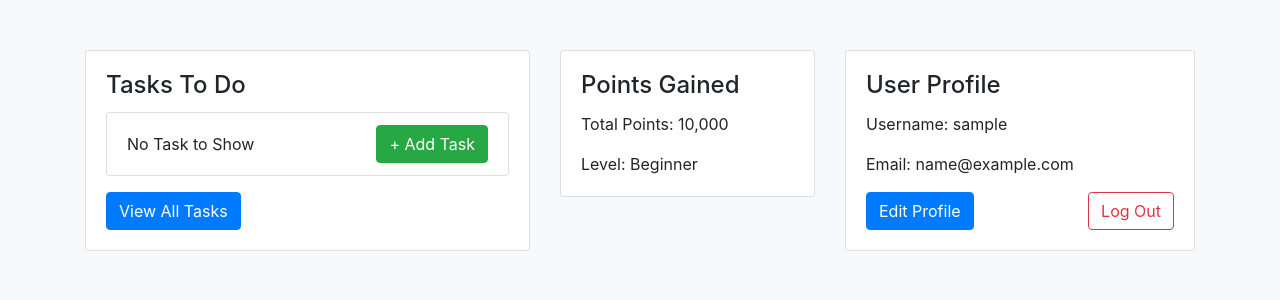
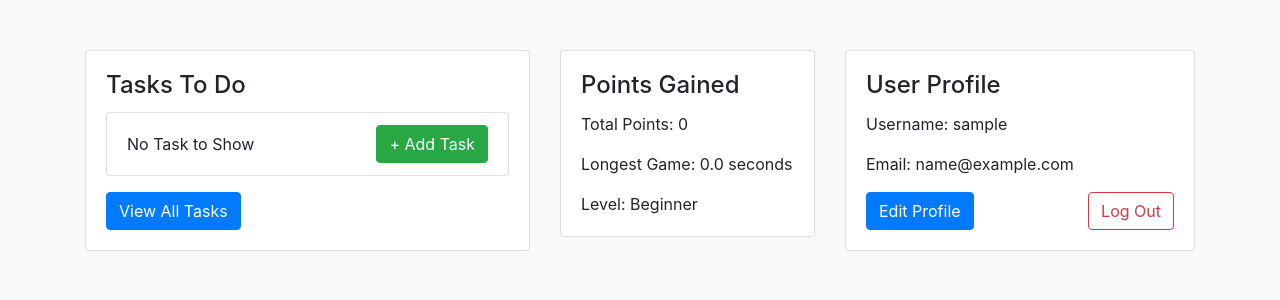
Before and after one commit to UCCS-CS4300-5300/group5-spring2024, a Django app: page / in a window 1280 px wide. Shown: the part 132-432 px from the top of the page. Run offline with Django 5.2, Linux system fonts and the light colour scheme; the visitor is signed in with stand-in values (Sample User, id 1); data comes from the database, SQL or seed files in the repository; data that the repository does not hold is empty; some libraries are stand-ins or nearby versions.

Commit message:
Changed the home page to display longest game

```diff
--- a/Task_Quest_App/Task_Quest_Config/templates/Task_Quest_Config/game.html
+++ b/Task_Quest_App/Task_Quest_Config/templates/Task_Quest_Config/game.html
@@ -13,7 +13,7 @@
 
     <form name='formName' method="post" action="{% url 'quest-game' %}">
       <label> High Score: {{ inputName }}
-        <input type="text" name='inputName'>
+        <input type="text" name='inputName' readonly>
         </label>
       {% csrf_token %}
       <button type="submit" class="btn btn-primary">Submit</button>
--- a/Task_Quest_App/Task_Quest_Config/templates/Task_Quest_Config/home.html
+++ b/Task_Quest_App/Task_Quest_Config/templates/Task_Quest_Config/home.html
@@ -35,7 +35,8 @@
     <div class="card">
       <div class="card-body">
         <h4 class="card-title">Points Gained</h4>
-        <p class="card-text">Total Points: 10,000</p>
+        <p class="card-text">Total Points: {{ total_points }}</p>
+        <p class="card-text">Longest Game: {{ longest_game }} seconds </p>
         <p class="card-text">Level: Beginner</p>
       </div>
     </div>
--- a/Task_Quest_App/Task_Quest_Config/views.py
+++ b/Task_Quest_App/Task_Quest_Config/views.py
@@ -112,13 +112,25 @@ def create_task(request):
 
 def start_game(request):
   gameData = {'points': request.user.profile.total_points}
+  if request.method == 'POST':
+    # Create a new dictionary with form data and movie_title
+    game_data = request.POST.copy()
+    if float(game_data.get('inputName')) > request.user.profile.longest_game:
+      request.user.profile.longest_game = game_data.get('inputName')
+      request.user.profile.save()
+
   return render(request, 'Task_Quest_Config/game.html', gameData)
 
 
 @login_required
 def home_page(request):
   top_tasks = Task.objects.filter(user=request.user)[:3]
-  context = {'top_tasks': top_tasks}
+  points = Profile.objects.get(user=request.user)
+  context = {
+      'top_tasks': top_tasks,
+      'total_points': points.total_points,
+      'longest_game': points.longest_game
+  }
   return render(request, 'Task_Quest_Config/home.html', context)
 
 
```
